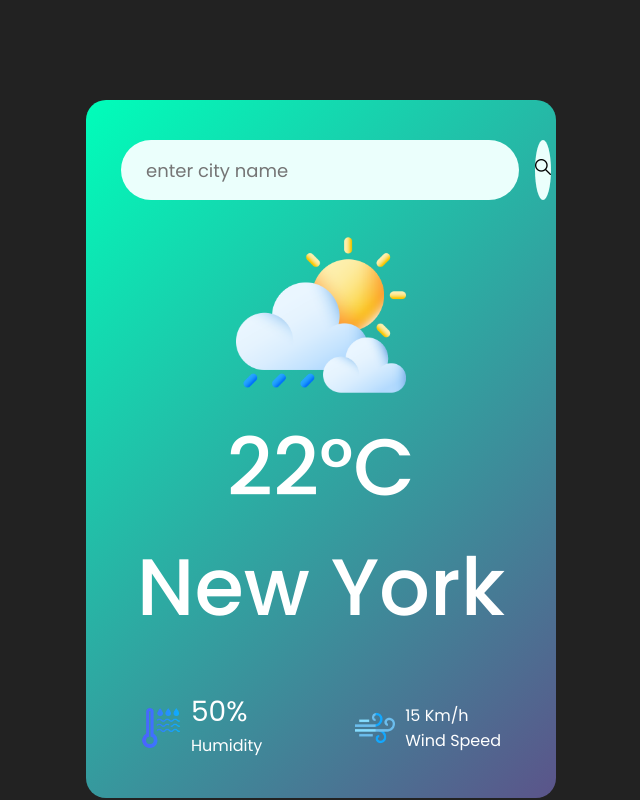
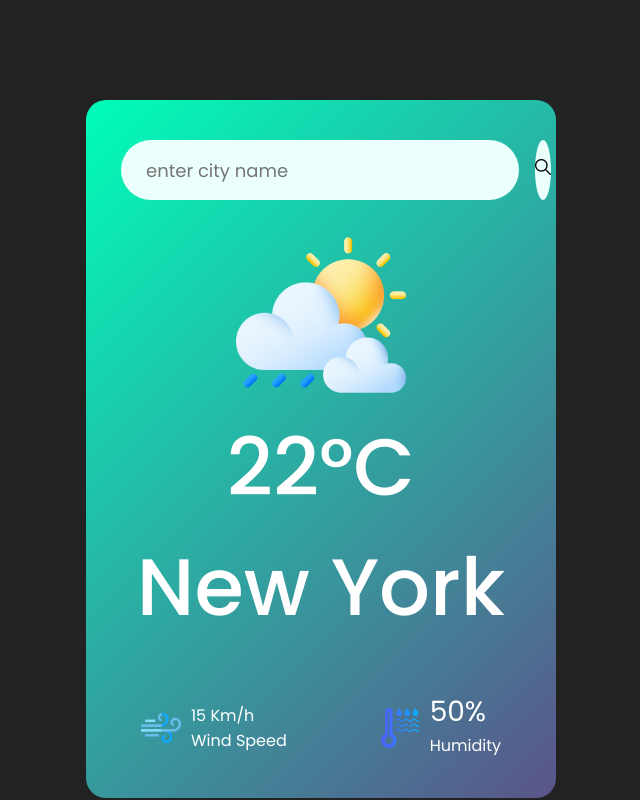
Before and after one commit to Mohammed-Siddique/Weather_App, a plain HTML site: page index.html in a window 1280 px wide. Shown: the whole page, without its empty margins (319-959 px from the left). Drawn offline with Linux system fonts and the light colour scheme.

Commit message:
Weather_App
Setting up the basic structure of weather app using HTML and styling it with SCSS

```diff
--- a/index.html
+++ b/index.html
@@ -26,14 +26,6 @@
 
         <!-- Humidity and wind speed details -------------------->
             <div class="details">
-                <!-- Column 1 -->
-                <div class="col">
-                    <img src="./images/humidity.png" alt="">
-                    <div>
-                        <p class="humidity">50%</p>
-                        <p>Humidity</p>
-                    </div>
-                </div>
 
                 <!-- Column 2 -->
                 <div class="col">
@@ -41,6 +33,15 @@
                     <div>
                         <p class="wind">15 Km/h</p>
                         <p>Wind Speed</p>
+                    </div>
+                </div>
+
+                <!-- Column 1 -->
+                <div class="col">
+                    <img src="./images/humidity.png" alt="">
+                    <div>
+                        <p class="humidity">50%</p>
+                        <p>Humidity</p>
                     </div>
                 </div>
 
@@ -53,5 +54,6 @@
 <!-- Primary container -------------------------------------------->
 
 
+<script src="./js/app.js"></script>
 </body>
 </html>
```
Also changed, not shown: js/app.js (added), 1 other file.
